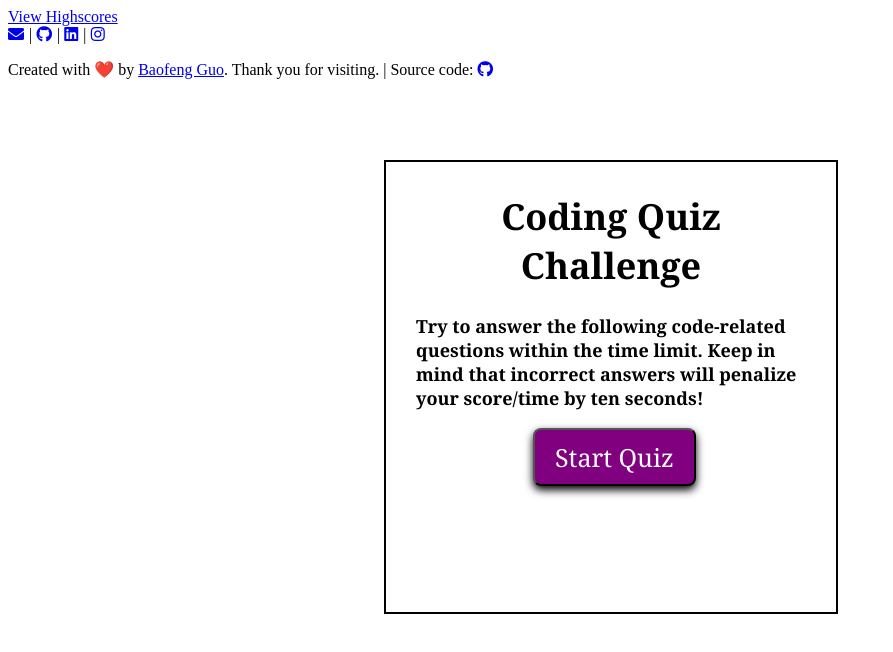
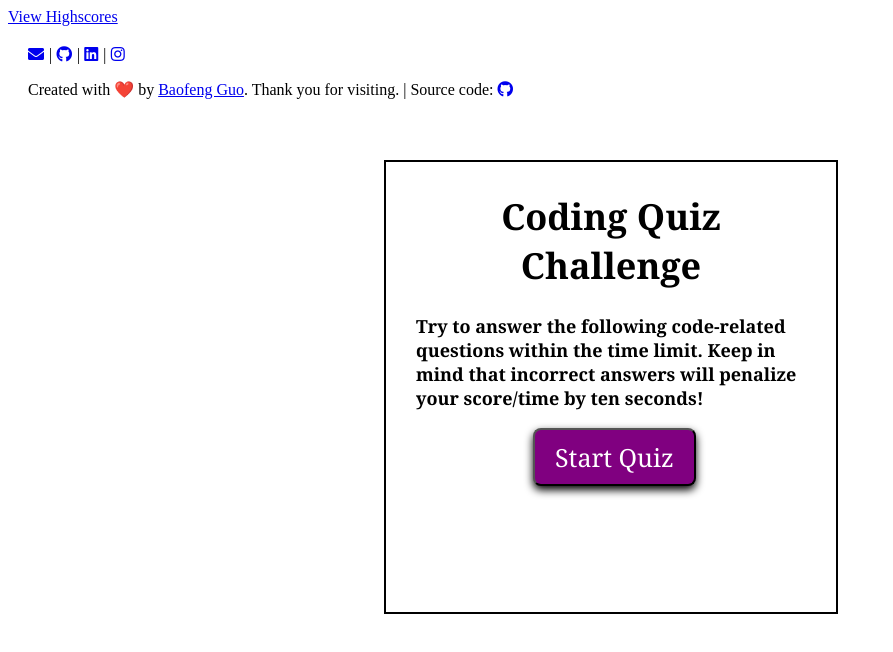
Before and after one commit to magickw/CodeQuiz, a plain HTML site: page index.html in a window 1280 px wide. Shown: the whole page, without its empty margins (0-893 px from the left). Drawn offline with Linux system fonts and the light colour scheme.

Commit message:
revised the html files.

```diff
--- a/assets/style.css
+++ b/assets/style.css
@@ -117,6 +117,14 @@ li:hover {
     border: 2px solid black;
 }
 
+footer {
+    border-top: 10px;
+    padding: 20px;
+    border-bottom: 10px;
+    justify-content: center;
+
+  }
+
 @media screen and (max-width: 786px) {
     body {
             width: 90%;
--- a/index.html
+++ b/index.html
@@ -38,13 +38,11 @@
       <a href="https://www.linkedin.com/in/bfguo"><i class="fab fa-linkedin"></i></a> |
       <a href="https://www.instagram.com/petguo"><i class="fab fa-instagram"></i></a>
     </address>
-    <div class="row">
         <p>Created with <a>❤️</a> by <a href="https://www.linkedin.com/in/bfguo/">Baofeng Guo</a>. Thank you for visiting. | Source code: <a href="https://github.com/magickw/CodeQuiz"><i class="fab fa-github"></i></a></p>
-  </div>
     </footer>
 
 
-    <script src="assets\questions.js"></script>
+    <script src="assets/questions.js"></script>
 
 
 </body>
```
Also changed, not shown: HighScores.html (+0 -2 lines).
